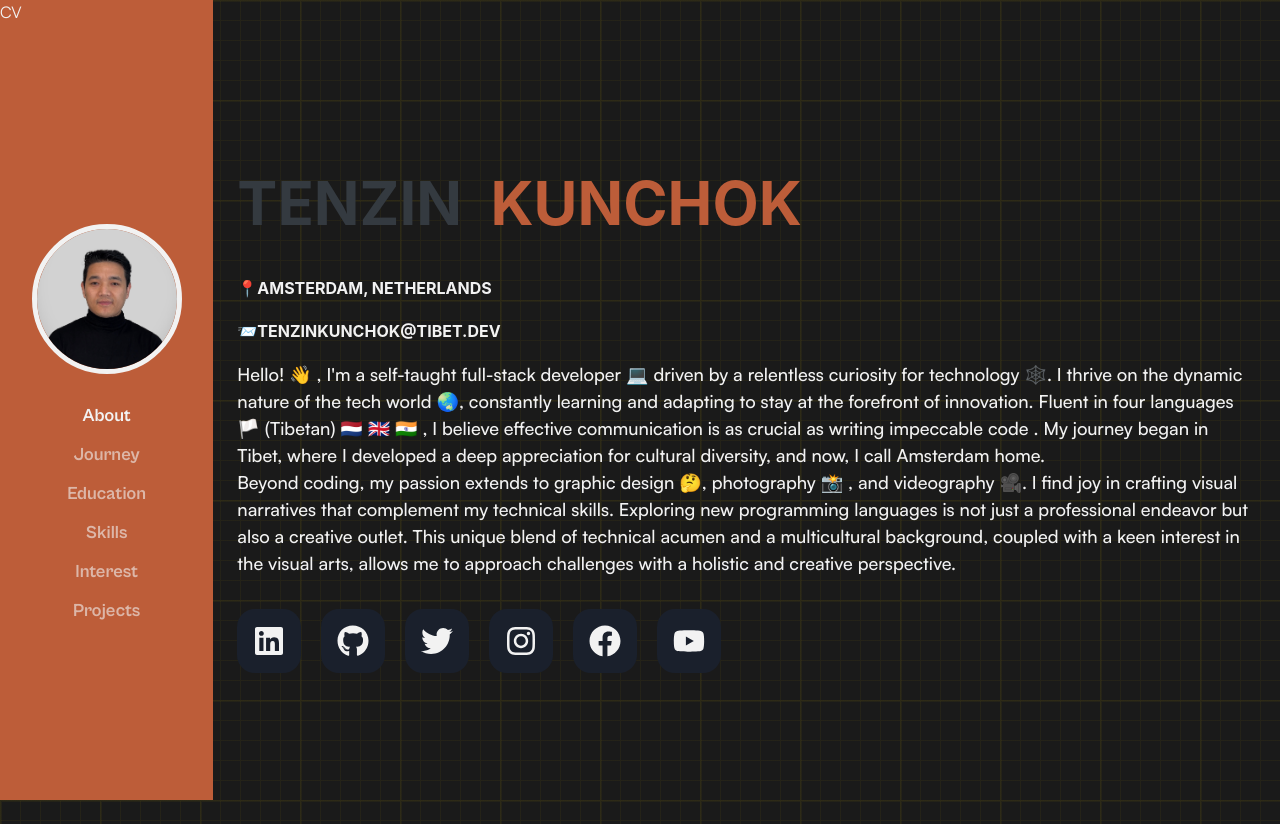
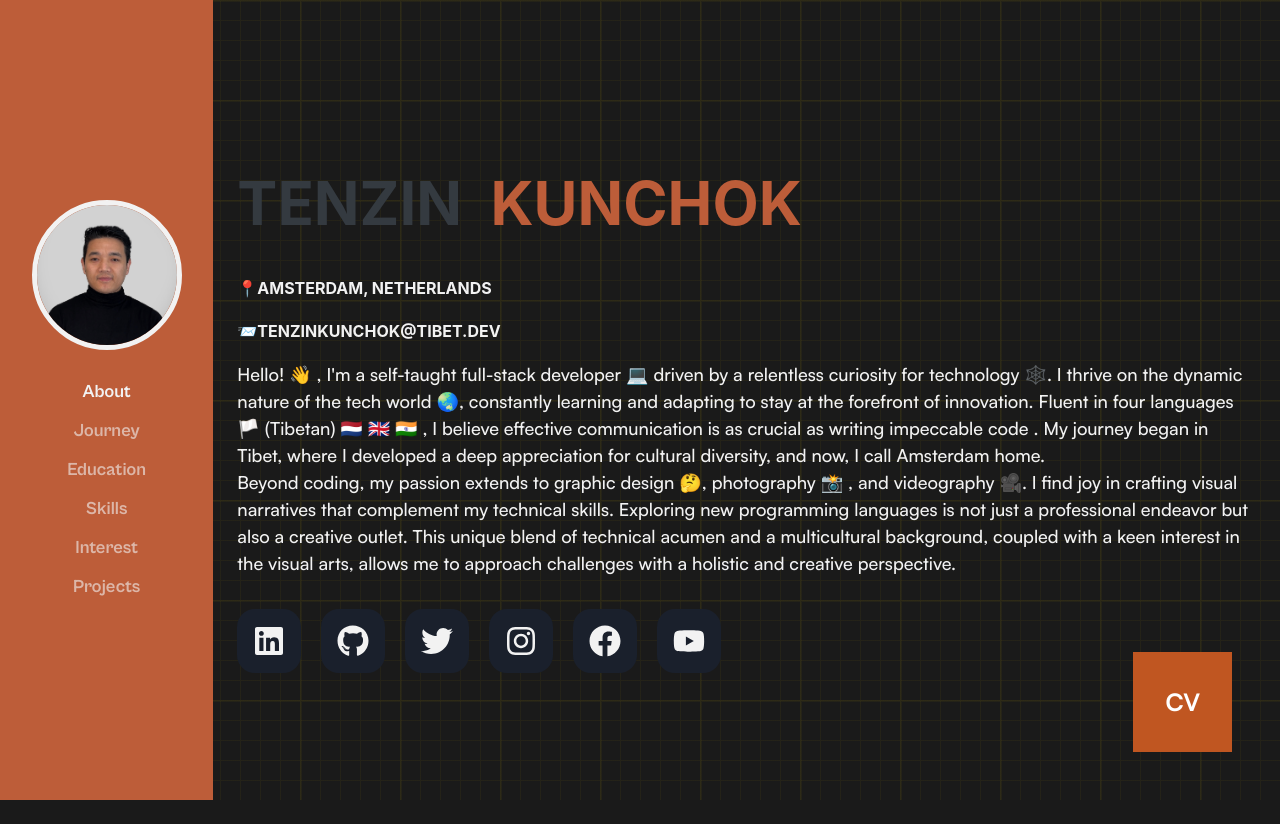
Before and after one commit to Tenzijn/portfolio-react, a React (Vite) app: page / in a window 1280 px wide. After the commit the page ends 800 px from the top, so only its background shows below. Built offline with nearby package versions, Linux system fonts and the light colour scheme.

Commit message:
cv floating button is added

```diff
--- a/src/App.jsx
+++ b/src/App.jsx
@@ -2,7 +2,7 @@
 import { Routes, Route, Link } from 'react-router-dom';
 
 /* Chakra UI */
-import { Flex, Grid, GridItem, Hide, Box } from '@chakra-ui/react';
+import { Flex, Grid, GridItem, Hide, Box, Text } from '@chakra-ui/react';
 /* Styles */
 import './styles/App.scss';
 /* Components */
@@ -15,7 +15,7 @@
 import Interest from './pages/Interest';
 import Journey from './pages/Journey';
 import Skills from './pages/Skills';
-import Cv from './pages/Cv.jsx';
+import Cv from './pages/cv.jsx';
 import PageNotFound from './pages/PageNotFound';
 
 /* Images */
@@ -43,7 +43,7 @@
 
 function App() {
   return (
-    <Grid templateColumns={'repeat(12,1fr)'}>
+    <Grid templateColumns={'repeat(12,1fr)'} overflow={'hidden'}>
       <GridItem colSpan={12}>
         <NavbarMobile
           userName='Tenzin Kunchok'
@@ -53,9 +53,24 @@
       </GridItem>
       <Hide below='lg'>
         <GridItem colSpan={2} className='sidebarNav' maxWidth={'270px'}>
-          <Box>
-            <Link to='/cv'>CV</Link>
-          </Box>
+          <Link to='/cv'>
+            <Box
+              bgColor={'orange.600'}
+              position={'absolute'}
+              p={'2rem'}
+              bottom={'3rem'}
+              right={'3rem'}
+              _hover={{
+                transform: 'translateY(-10px)',
+                transition: 'transform 0.5s ease-in-out',
+              }}
+              cursor={'pointer'}
+            >
+              <Text color={'white'} fontSize={'2xl'} fontWeight={'bold'}>
+                CV
+              </Text>
+            </Box>
+          </Link>
           <SidebarNav navLinks={navLinks} profilePic={profilePic} />
         </GridItem>
       </Hide>
```
